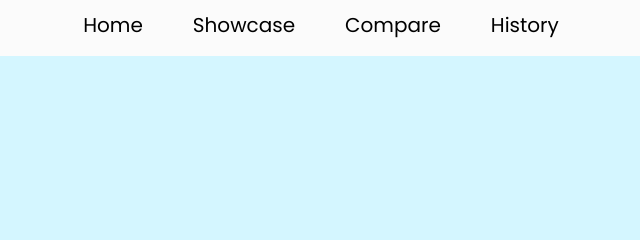
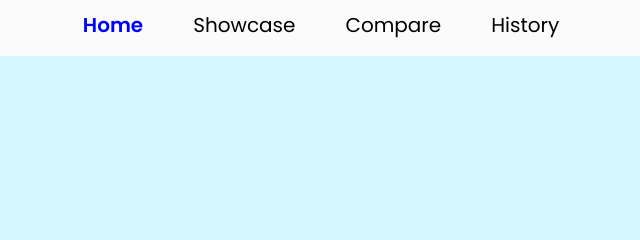
Before and after one commit to lancemiranoo/vehicle-comparator, a plain HTML site: page index.html in a window 1280 px wide. Both pictures are taken after a click on the link "Home". Shown: the top 240 px of the page, 319-959 px from the left. Drawn offline with nearby package versions, Linux system fonts and the light colour scheme.

Commit message:
Updated index.html

```diff
--- a/script.js
+++ b/script.js
@@ -28,4 +28,30 @@ function toggleMenu() {
         );
     });
     }
+
+        // Click event for nav links to set active class
+        $('.nav-links a').on('click', function() {
+            // Remove active class from all links
+            $('.nav-links a').removeClass('active');
+            // Add active class to the clicked link
+            $(this).addClass('active');
+        });
+
+        // Scroll event to update active class based on the visible section
+        $(window).on('scroll', function() {
+            let currentScroll = $(window).scrollTop();
+
+            $('section').each(function() {
+                let sectionTop = $(this).offset().top - 60; // Adjust for navbar height
+                let sectionBottom = sectionTop + $(this).outerHeight();
+
+                if (currentScroll >= sectionTop && currentScroll < sectionBottom) {
+                    let sectionId = $(this).attr('id');
+
+                    // Update active link based on scroll position
+                    $('.nav-links a').removeClass('active');
+                    $('.nav-links a[href="#' + sectionId + '"]').addClass('active');
+                }
+            });
 })
+})
--- a/style.css
+++ b/style.css
@@ -40,6 +40,12 @@ nav {
     gap: 2rem;
     list-style: none;
     font-size: 2rem;
+}
+
+/* Add this to style.css */
+.nav-links a.active {
+    color: blue; /* Choose a highlight color */
+    font-weight: bold;
 }
 
 a {
```
